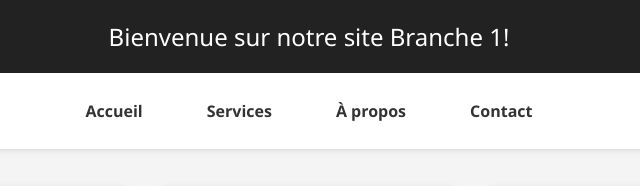
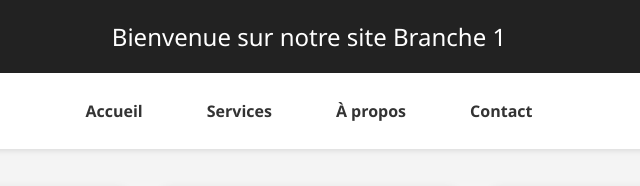
Before and after one commit to ghost3971/LAB1-IT, a plain HTML site: page index.html in a window 1280 px wide. Shown: the top 186 px of the page, 331-971 px from the left. Drawn offline with Linux system fonts and the light colour scheme.

Commit message:
Update index.html

```diff
--- a/index.html
+++ b/index.html
@@ -112,7 +112,7 @@
 
 <!-- LAB 3 : Bandeau de bienvenue -->
 <div class="welcome-banner">
-  Bienvenue sur notre site Branche 1!
+  Bienvenue sur notre site Branche 1
 </div>
 
 <!-- LAB 1 : Menu de navigation -->
```
